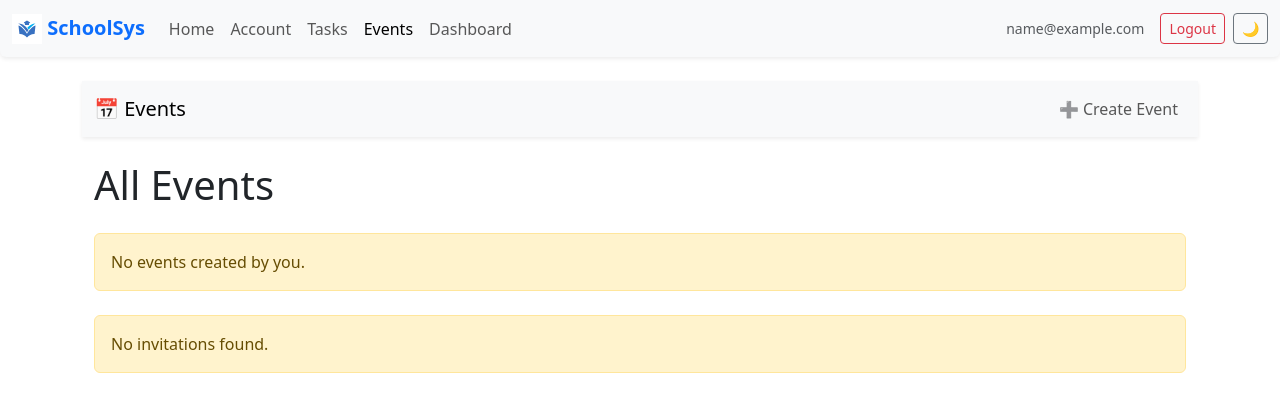
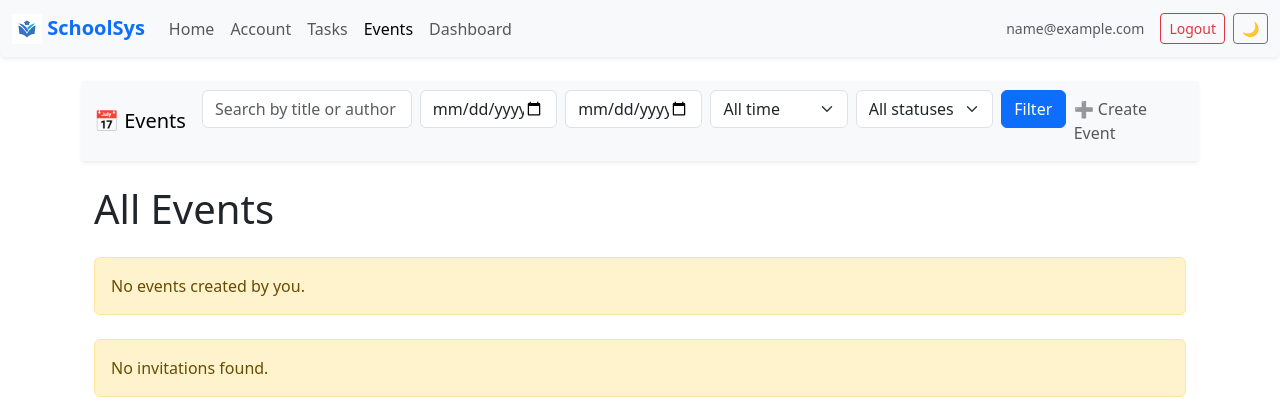
Before and after one commit to Mykhailo-Tr/IT-Turik, a Django app: page /events/ in a window 1280 px wide. Shown: the top 420 px of the page. Run offline with Django 5.2, Linux system fonts and the light colour scheme; the visitor is signed in with stand-in values (Sample User, id 1); data that the repository does not hold is empty; some libraries are stand-ins or nearby versions.

Commit message:
feat: Enhance event filtering options in events view

```diff
--- a/school_system/events/views.py
+++ b/school_system/events/views.py
@@ -8,6 +8,8 @@ from .models import Event, EventParticipation, EventComment
 from .forms import CreateEventForm
 from accounts.models import User
 
+from django.utils.timezone import now
+from django.db.models import Q
 
 @login_required(login_url='login')
 def events_view(request, event_id=None):
@@ -22,23 +24,62 @@ def events_view(request, event_id=None):
             "page": "event_details"
         })
 
-    if request.user.role == 'admin':
-        created_events = Event.objects.all()
-        invited_events = Event.objects.none()
-    else:
-        created_events = Event.objects.filter(author=request.user)
-        invited_events = Event.objects.filter(eventparticipation__user=request.user).exclude(author=request.user)
+    # Події, створені користувачем
+    created_events = Event.objects.filter(author=request.user) if request.user.role != 'admin' else Event.objects.all()
 
+    # Події, на які запрошений
+    invited_events = Event.objects.filter(eventparticipation__user=request.user).exclude(author=request.user)
+
+    # Отримання фільтрів
+    q = request.GET.get('q', '').strip()
+    from_date = request.GET.get('from_date')
+    to_date = request.GET.get('to_date')
+    time_filter = request.GET.get('time')
+    status = request.GET.get('status')
+
+    # Пошук по назві або автору
+    if q:
+        invited_events = invited_events.filter(
+            Q(title__icontains=q) | Q(author__first_name__icontains=q) | Q(author__last_name__icontains=q)
+        )
+
+    # Фільтр по датах
+    if from_date:
+        invited_events = invited_events.filter(start_date__date__gte=from_date)
+    if to_date:
+        invited_events = invited_events.filter(end_date__date__lte=to_date)
+
+    # Фільтр за часом
+    if time_filter == 'future':
+        invited_events = invited_events.filter(start_date__gte=now())
+    elif time_filter == 'past':
+        invited_events = invited_events.filter(end_date__lt=now())
+
+    # Фільтр за статусом участі
+    if status:
+        invited_events = invited_events.filter(eventparticipation__user=request.user,
+                                               eventparticipation__response=status)
+
+    # Словник статусів для відображення бейджів
     participations = {
         p.event_id: p.response for p in EventParticipation.objects.filter(user=request.user)
     }
 
-    return render(request, 'events/events.html', {
+    context = {
         "created_events": created_events,
         "invited_events": invited_events,
         "participations": participations,
-        "page": "events"
-    })
+        "page": "events",
+        "filter": {
+            "q": q,
+            "from_date": from_date,
+            "to_date": to_date,
+            "status": status,
+            "time": time_filter
+        }
+    }
+    return render(request, 'events/events.html', context)
+
 
 @login_required(login_url='login')
 @require_POST
--- a/school_system/templates/events/navbar.html
+++ b/school_system/templates/events/navbar.html
@@ -5,7 +5,36 @@
                 aria-controls="navbarEvents" aria-expanded="false" aria-label="Toggle navigation">
             <span class="navbar-toggler-icon"></span>
         </button>
-
+                <form method="get" class="row g-2 mb-4">
+        <div class="col-md-3">
+            <input type="text" name="q" class="form-control" placeholder="Search by title or author" value="{{ filter.q }}">
+        </div>
+        <div class="col-md-2">
+            <input type="date" name="from_date" class="form-control" value="{{ filter.from_date }}">
+        </div>
+        <div class="col-md-2">
+            <input type="date" name="to_date" class="form-control" value="{{ filter.to_date }}">
+        </div>
+        <div class="col-md-2">
+            <select name="time" class="form-select">
+            <option value="">All time</option>
+            <option value="future" {% if filter.time == 'future' %}selected{% endif %}>Upcoming</option>
+            <option value="past" {% if filter.time == 'past' %}selected{% endif %}>Past</option>
+            </select>
+        </div>
+        <div class="col-md-2">
+            <select name="status" class="form-select">
+            <option value="">All statuses</option>
+            <option value="accepted" {% if filter.status == 'accepted' %}selected{% endif %}>Accepted</option>
+            <option value="declined" {% if filter.status == 'declined' %}selected{% endif %}>Declined</option>
+            <option value="unanswered" {% if filter.status == 'unanswered' %}selected{% endif %}>Unanswered</option>
+            <option value="leaved" {% if filter.status == 'leaved' %}selected{% endif %}>Leaved</option>
+            </select>
+        </div>
+        <div class="col-md-1">
+            <button class="btn btn-primary w-100">Filter</button>
+        </div>
+        </form>
         <div class="collapse navbar-collapse" id="navbarEvents">
             <ul class="navbar-nav ms-auto">
                 <li class="nav-item">
```
